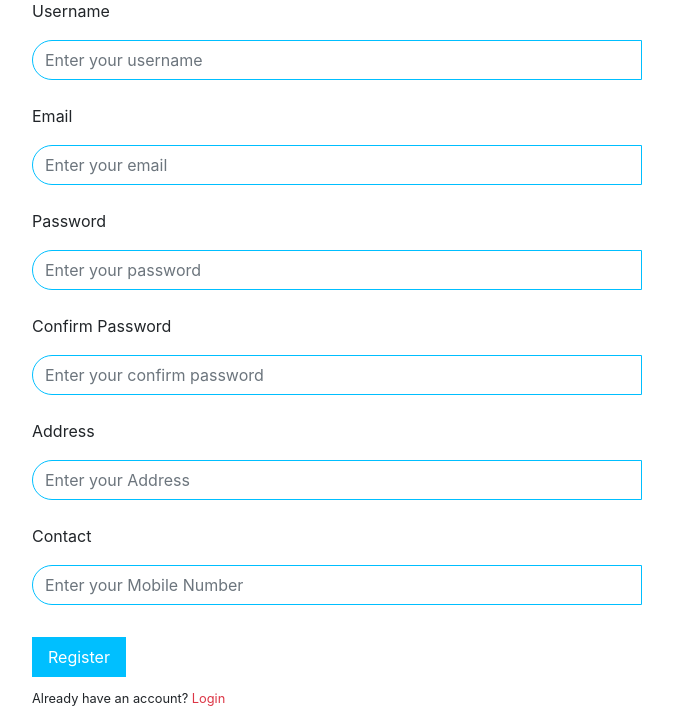
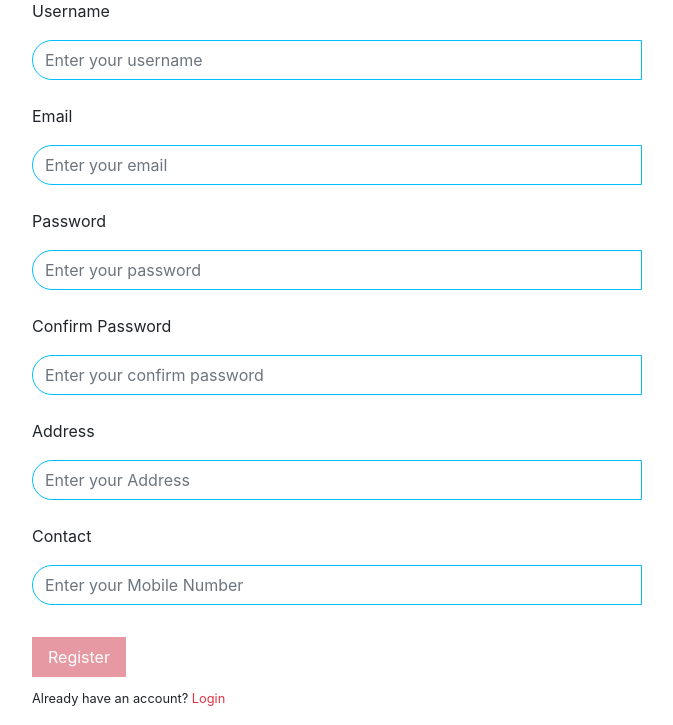
Before and after one commit to jerstineann/FYP-devops, a PHP site: page /User/user_registration.php in a window 1280 px wide. Shown: the part 124-849 px from the top of the page, without its empty margins (303-976 px from the left). Run offline with PHP 8.4, Linux system fonts and the light colour scheme; some libraries are stand-ins or nearby versions.

Commit message:
Update user_registration.php

```diff
--- a/SBCW/User/user_registration.php
+++ b/SBCW/User/user_registration.php
@@ -68,7 +68,7 @@ require '../vendor/autoload.php';
 				</div>
                 <!---- Register button--->
                 <div class="mt-4 pt-2">
-	                <input type="submit" value="Register" class="py-2 px-3 border-0" name="user_register" style="background-color: #00BFFF; color: white;">
+	                <input type="submit" value="Register" class="py-2 px-3 border-0" name="user_register" style="background-color:#E799A3; color: white;">
                     <p class="small fw-bold mt-2 pt-1 mb-0">Already have an account? <a href="user_login.php" class="text-danger"> Login</a></p>
                 </div>
 			</form>
```
